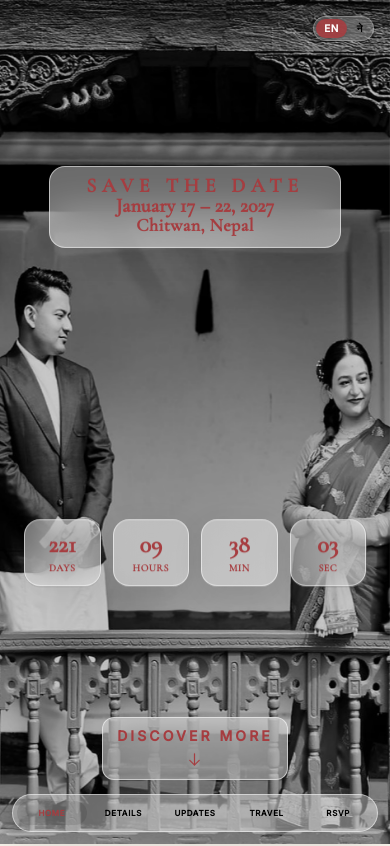
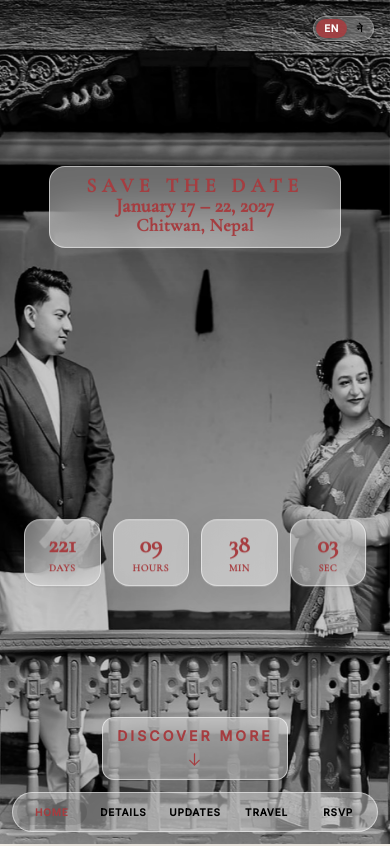
Before and after one commit to safaljoshie/priscawedssafal, a Next.js app: page / in a window 390 px wide. Shown: the top 846 px of the page. Built offline with nearby package versions, Linux system fonts and the light colour scheme.

Commit message:
Increase mobile bottom nav label size for readability.
English labels use 10px and Nepali labels use 11px in the floating pill nav.

Co-authored-by: Cursor <cursoragent@cursor.com>

```diff
--- a/components/Nav.tsx
+++ b/components/Nav.tsx
@@ -108,8 +108,8 @@ export function Nav({ couple }: Props) {
                 href={href}
                 className={`flex flex-1 items-center justify-center rounded-full px-0.5 py-2 text-center font-bold leading-none transition-colors ${
                   isNepali
-                    ? "font-serif text-[9px] tracking-wide"
-                    : "text-[8px] uppercase tracking-[0.08em]"
+                    ? "font-serif text-[11px] tracking-wide"
+                    : "text-[10px] uppercase tracking-[0.08em]"
                 } ${isActive ? "bg-black/10 text-wedding" : "text-black hover:bg-black/5"}`}
                 aria-current={isActive ? "page" : undefined}
               >
```
